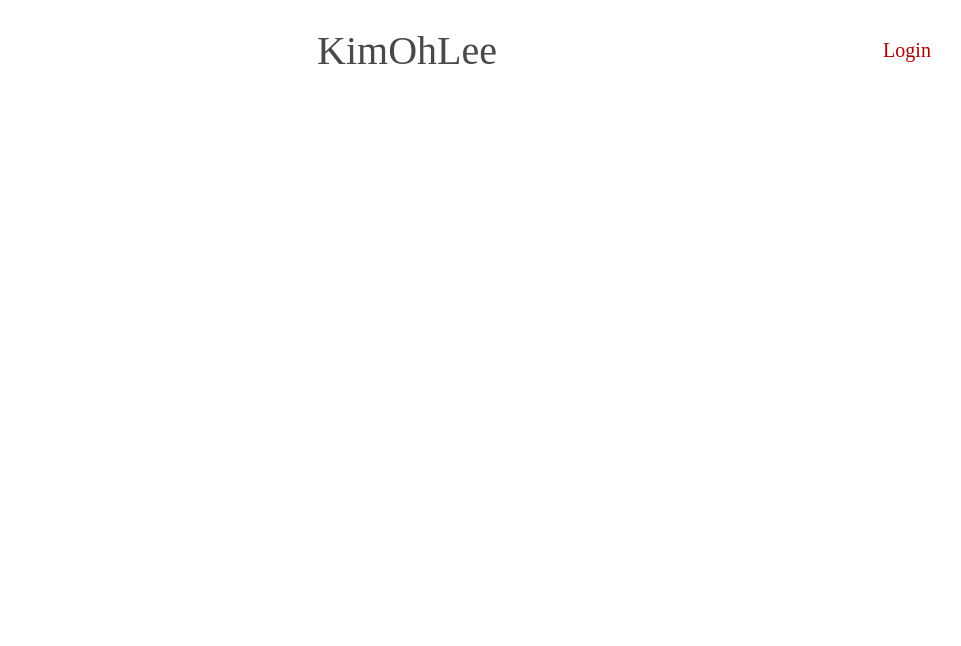
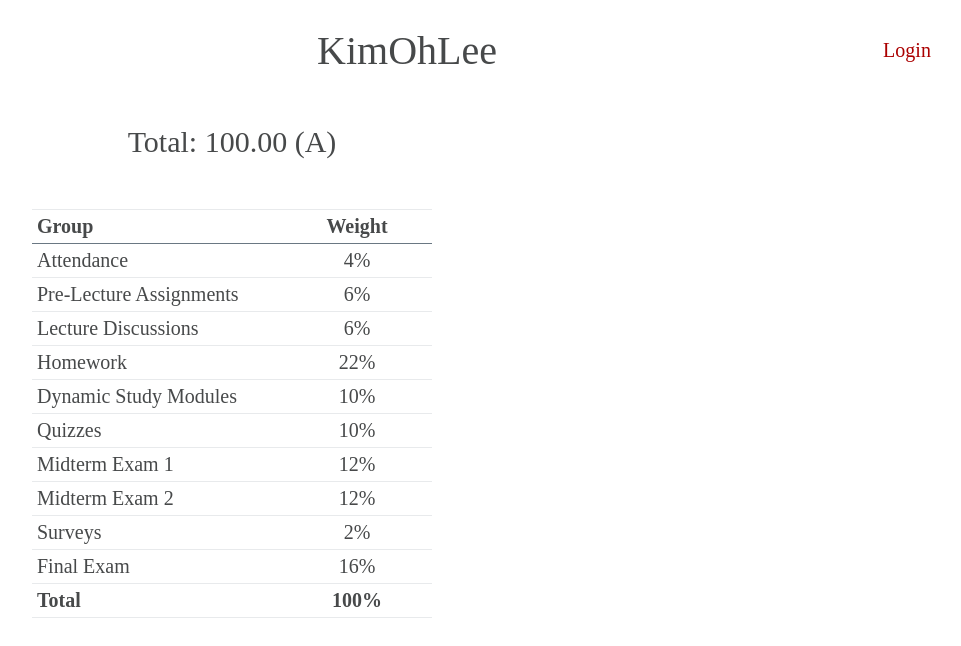
Before and after one commit to kimohlee/kimohlee.github.io, a plain HTML site: page index.html in a window 1280 px wide. Shown: the whole page, without its empty margins (108-1069 px from the left). Drawn offline with Linux system fonts and the light colour scheme.

Commit message:
Add left

```diff
--- a/index.html
+++ b/index.html
@@ -32,6 +32,10 @@
         align-items: center;
         justify-content: center;
       }
+
+      .bold {
+        font-weight: bold;
+      }
     </style>
     <!-- style end -->
   </head>
@@ -44,6 +48,72 @@
         <div class="center" style="width: 250px; height: 100px; color: #ab0000">Login</div>
       </div>
       <!-- top end -->
+      <!-- main start -->
+      <div class="row" style="margin-top: 25px; width: 1000px">
+        <!-- left start -->
+        <div class="column" style="width: 400px">
+          <!-- grade start -->
+          <div class="center" style="width: 400px; font-size: 30px">Total: 100.00 (A)</div>
+          <!-- grade end -->
+          <!-- groups start -->
+          <div class="column" style="margin-top: 50px; width: 400px">
+            <div
+              class="row"
+              style="border-top: 1px solid #e8eaec; border-bottom: 1px solid #6a7883; width: 400px"
+            >
+              <div class="bold" style="padding: 5px; width: 240px">Group</div>
+              <div class="center bold" style="padding: 5px; width: 140px">Weight</div>
+            </div>
+            <div class="row" style="border-bottom: 1px solid #e8eaec; width: 400px">
+              <div style="padding: 5px; width: 240px">Attendance</div>
+              <div class="center" style="padding: 5px; width: 140px">4%</div>
+            </div>
+            <div class="row" style="border-bottom: 1px solid #e8eaec; width: 400px">
+              <div style="padding: 5px; width: 240px">Pre-Lecture Assignments</div>
+              <div class="center" style="padding: 5px; width: 140px">6%</div>
+            </div>
+            <div class="row" style="border-bottom: 1px solid #e8eaec; width: 400px">
+              <div style="padding: 5px; width: 240px">Lecture Discussions</div>
+              <div class="center" style="padding: 5px; width: 140px">6%</div>
+            </div>
+            <div class="row" style="border-bottom: 1px solid #e8eaec; width: 400px">
+              <div style="padding: 5px; width: 240px">Homework</div>
+              <div class="center" style="padding: 5px; width: 140px">22%</div>
+            </div>
+            <div class="row" style="border-bottom: 1px solid #e8eaec; width: 400px">
+              <div style="padding: 5px; width: 240px">Dynamic Study Modules</div>
+              <div class="center" style="padding: 5px; width: 140px">10%</div>
+            </div>
+            <div class="row" style="border-bottom: 1px solid #e8eaec; width: 400px">
+              <div style="padding: 5px; width: 240px">Quizzes</div>
+              <div class="center" style="padding: 5px; width: 140px">10%</div>
+            </div>
+            <div class="row" style="border-bottom: 1px solid #e8eaec; width: 400px">
+              <div style="padding: 5px; width: 240px">Midterm Exam 1</div>
+              <div class="center" style="padding: 5px; width: 140px">12%</div>
+            </div>
+            <div class="row" style="border-bottom: 1px solid #e8eaec; width: 400px">
+              <div style="padding: 5px; width: 240px">Midterm Exam 2</div>
+              <div class="center" style="padding: 5px; width: 140px">12%</div>
+            </div>
+            <div class="row" style="border-bottom: 1px solid #e8eaec; width: 400px">
+              <div style="padding: 5px; width: 240px">Surveys</div>
+              <div class="center" style="padding: 5px; width: 140px">2%</div>
+            </div>
+            <div class="row" style="border-bottom: 1px solid #e8eaec; width: 400px">
+              <div style="padding: 5px; width: 240px">Final Exam</div>
+              <div class="center" style="padding: 5px; width: 140px">16%</div>
+            </div>
+            <div class="row" style="border-bottom: 1px solid #e8eaec; width: 400px">
+              <div class="bold" style="padding: 5px; width: 240px">Total</div>
+              <div class="center bold" style="padding: 5px; width: 140px">100%</div>
+            </div>
+          </div>
+          <!-- groups end -->
+        </div>
+        <!-- left end -->
+      </div>
+      <!-- main end -->
     </div>
     <!-- container end -->
   </body>
```
